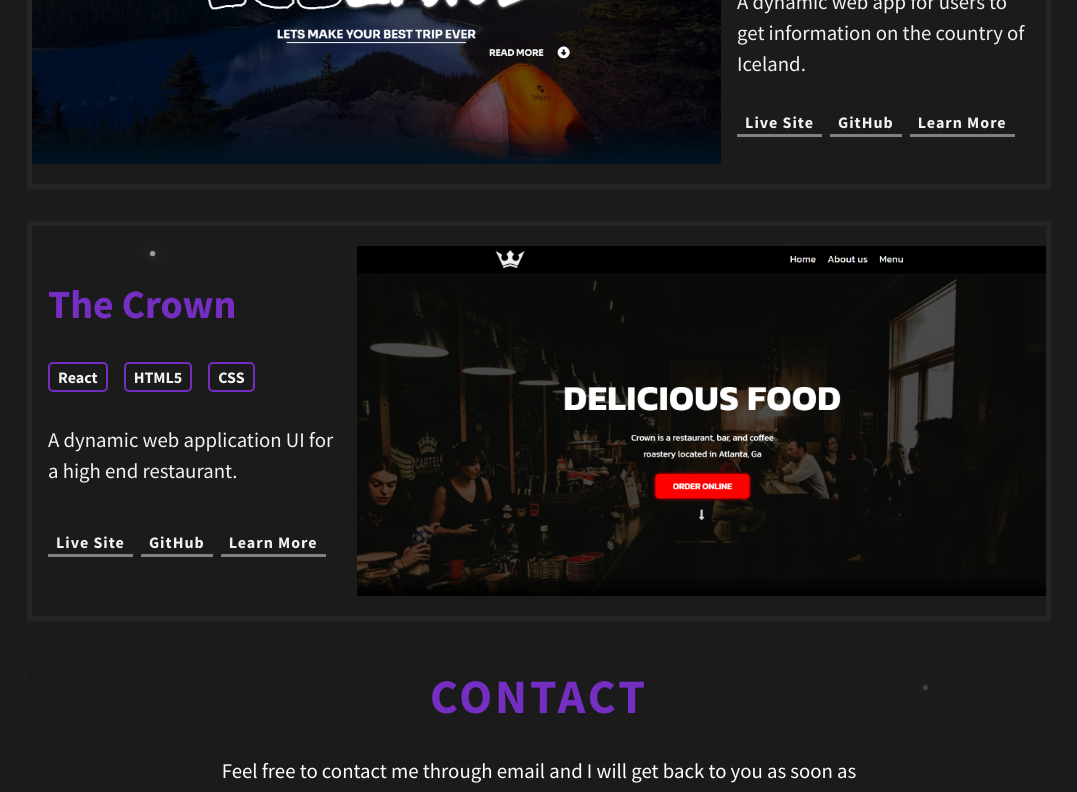
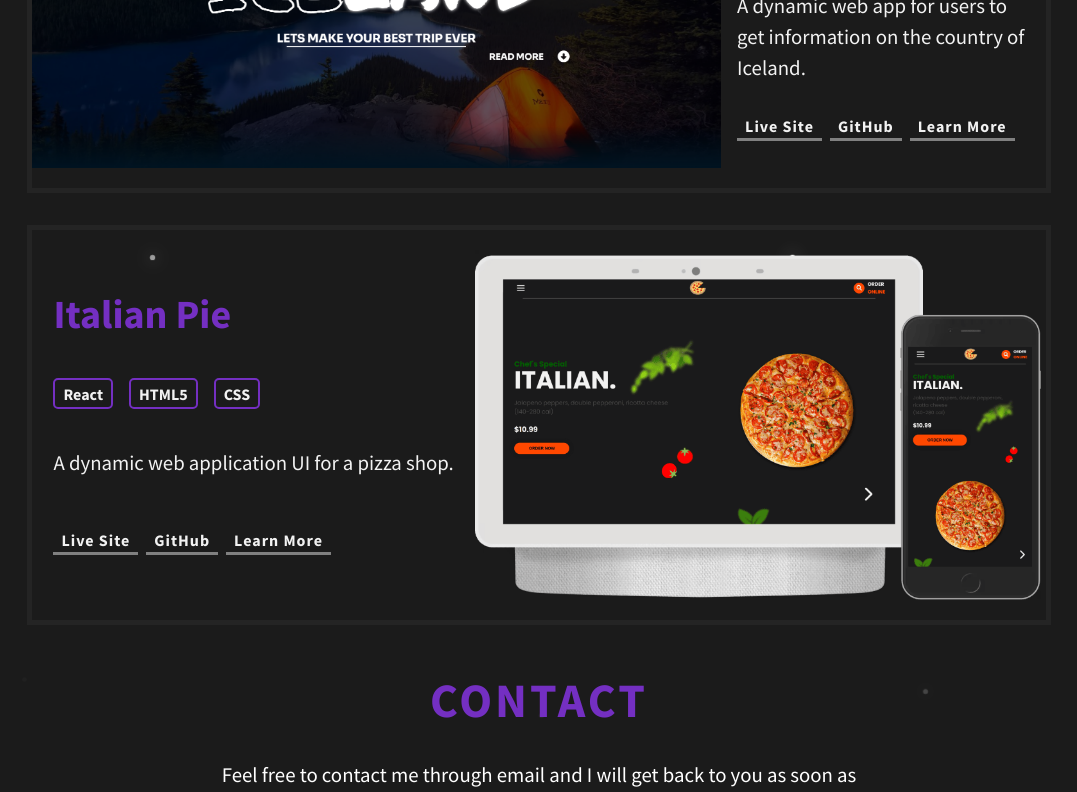
Before and after one commit to VictorMMartinezJr/Portfolio-Landing, a React (Create React App) app: page / in a window 1280 px wide. Shown: the part 2891-3683 px from the top of the page, without its empty margins (101-1178 px from the left). Built offline with nearby package versions, Linux system fonts and the light colour scheme.

Commit message:
added italian pie project info and img to projects section

```diff
--- a/src/components/Pages/Projects/Projects.css
+++ b/src/components/Pages/Projects/Projects.css
@@ -28,7 +28,6 @@
 .projects-h1 {
   width: 50%;
   text-align: center;
-  font-family: "Montserrat", sans-serif;
   font-weight: 400;
   font-size: 1.3rem;
 }
--- a/src/components/Pages/Projects/Projects.js
+++ b/src/components/Pages/Projects/Projects.js
@@ -86,26 +86,26 @@ const Projects = () => {
                             </div>
                         </div>
                     </div>
-                    {/*the crown restaurant project */}
+                    {/*Italian Pie pizza restaurant project */}
                     <div data-aos='fade-right' className='project-container'>
                         <div className='project-container-content'>
                             <div className='project-header'>
-                                <p className='project-head'>The Crown</p>
+                                <p className='project-head'>Italian Pie</p>
                                 <span className='title-technologies'>
                                     <p className='title-technology'>React</p>
                                     <p className='title-technology'>HTML5</p>
                                     <p className='title-technology'>CSS</p>
                                 </span>
-                                <p className='project-description'>A dynamic web application UI for a high end restaurant.</p>
+                                <p className='project-description'>A dynamic web application UI for a pizza shop.</p>
                                 <span className='title-links'>
-                                    <a href='https://thecrown.netlify.app/' target="_blank" rel='noreferrer'><p className='title-link'>Live Site</p></a>
-                                    <a href='https://github.com/VictorMtzCode/TheCrown' target="_blank" rel='noreferrer'><p className='title-link'>GitHub</p></a>
+                                    <a href='https://italianpie.netlify.app/' target="_blank" rel='noreferrer'><p className='title-link'>Live Site</p></a>
+                                    <a href='https://github.com/VictorMtzCode/PizzaRestaurant' target="_blank" rel='noreferrer'><p className='title-link'>GitHub</p></a>
                                     <NavLink to='/thecrown' onClick={() => window.scrollTo(0, 0)}>
                                         <p className='title-link'>Learn More</p>
                                     </NavLink>
                                 </span>
                             </div>
-                            <LazyLoadImage src='./assets/assets-thecrown/thecrown.png' alt="the-crown" />
+                            <LazyLoadImage src='./assets/assets-thecrown/pizza-ui.png' alt="italian-pie" />
                         </div>
                     </div>
                 </div>
```
Also changed, not shown: public/assets/assets-thecrown/pizza-ui.png (added).
